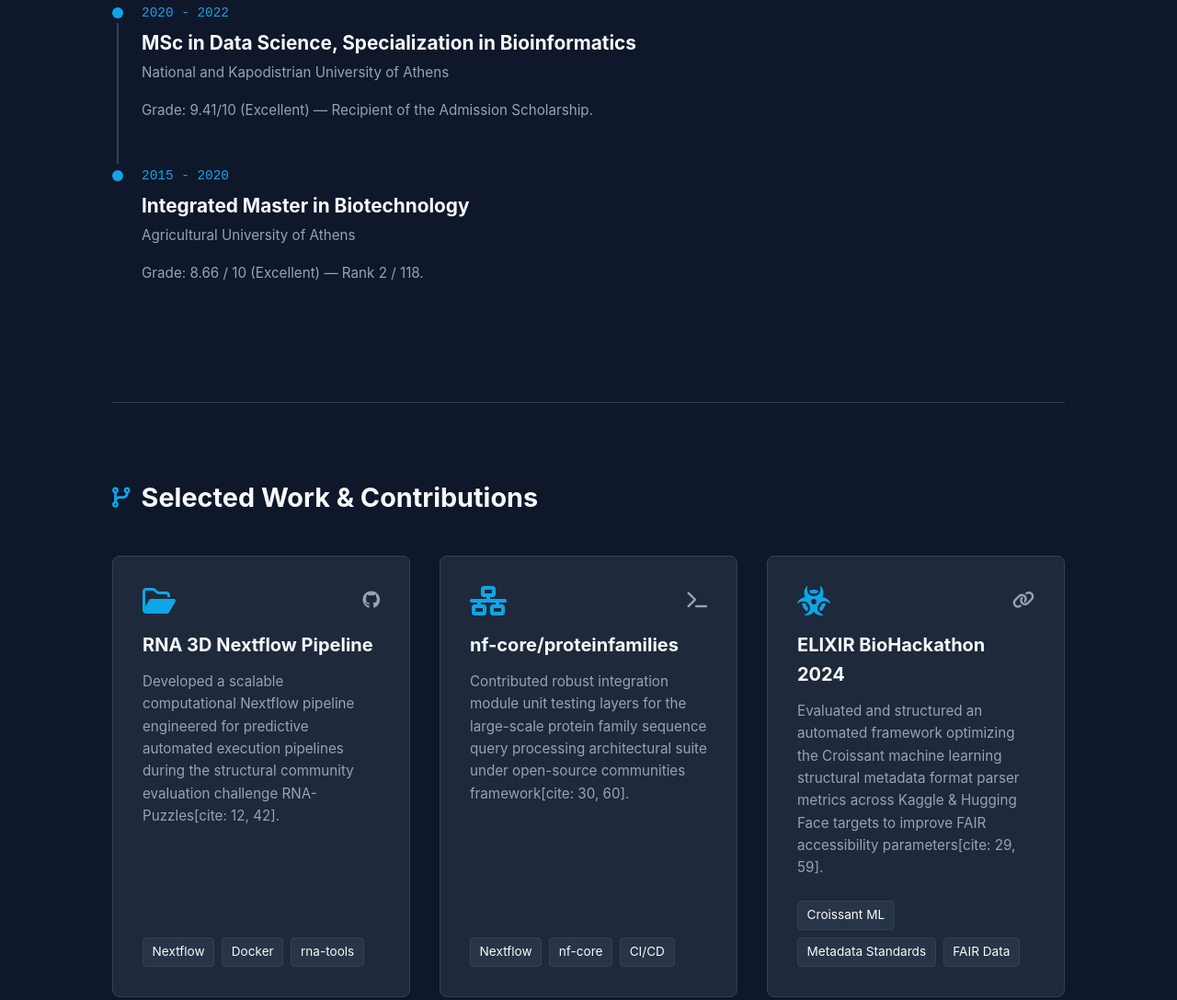
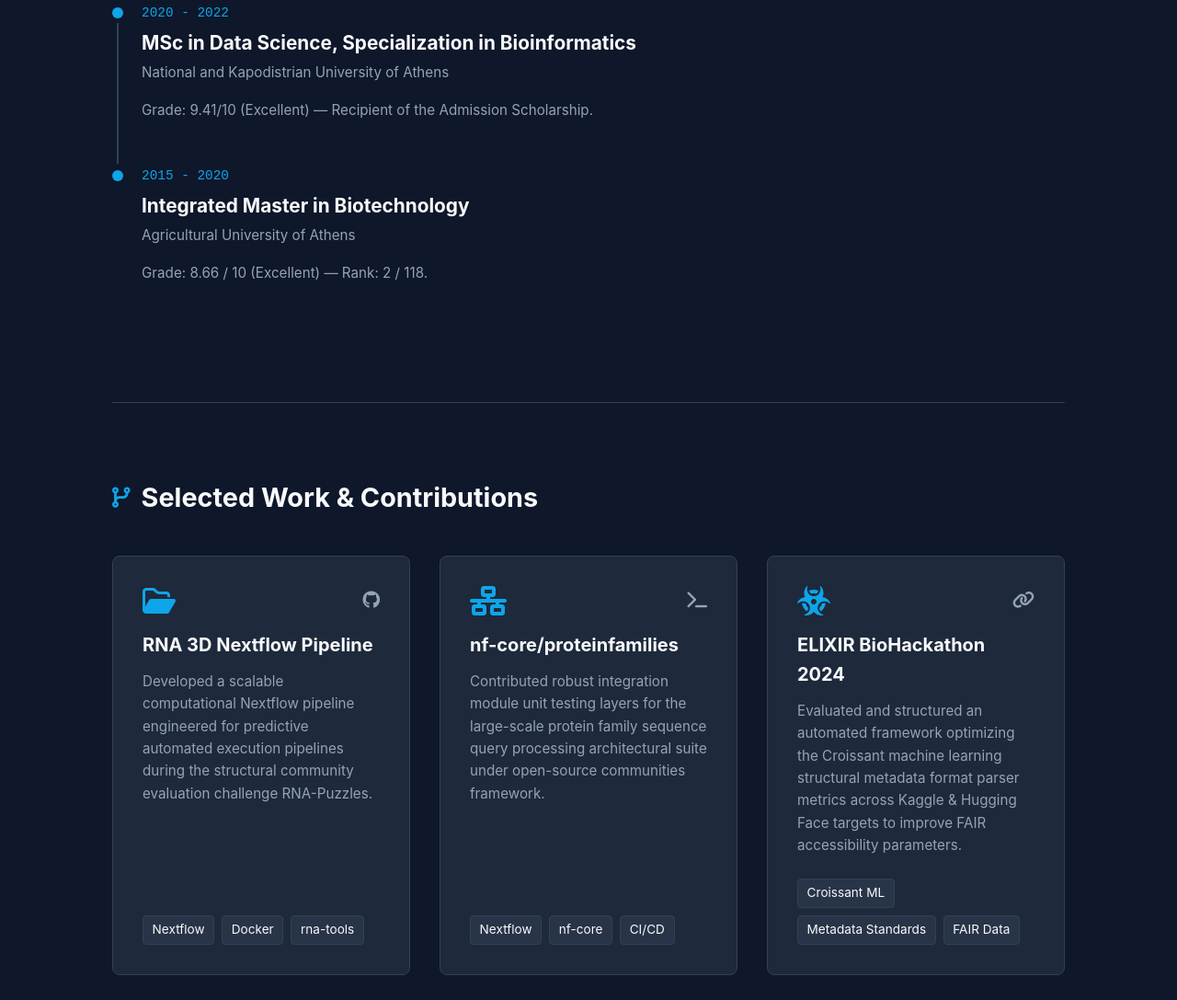
Before and after one commit to ReaKal/ReaKal.github.io, a plain HTML site: page index.html in a window 1280 px wide. Shown: the part 1664-2751 px from the top of the page at 92% size. Drawn offline with Linux system fonts and the light colour scheme.

Commit message:
Removed more generated cite placeholders in index.html

```diff
--- a/index.html
+++ b/index.html
@@ -442,7 +442,7 @@
                 <h1 class="hero-title">Rea Kalampaliki</h1>
                 <div class="hero-subtitle">Bioinformatician</div>
                 <p class="hero-bio">
-                    Bioinformatician with 3-year professional experience in research with focus on machine learning, RNA biology and structural bioinformatics. Skilled in modeling complex biological datasets and building scalable bioinformatics pipelines. Community-driven and passionate about contribute in R&D innovation.
+                    Bioinformatician with 3-year professional experience in research with focus on machine learning, RNA biology and structural bioinformatics. Skilled in modeling complex biological datasets and building scalable bioinformatics pipelines. Community-driven and passionate about contributing in bioinformatics R&D innovation.
                 </p>
                 <div class="hero-links">
                     <a href="mailto:r.kalampaliki@gmail.com" class="btn-icon" title="Email"><i class="fa-regular fa-envelope"></i></a>
@@ -513,7 +513,7 @@
                     <div class="institution">BSRC "Alexander Fleming" - Computational Biology Lab, Athens | Supervisor: Prof. Martin Reczko</div>
                     <div class="timeline-body">
                         <ul>
-                            <li>Developed machine learning models for RMSD estimation of RNA structures[cite: 10, 40].</li>
+                            <li>Developed machine learning models for RMSD estimation of RNA structures.</li>
                             <li>Deployed machine learning models on a Flask-based web service for RNA 3D prediction and scoring.</li>
                             <li>Developed a full Nextflow pipeline for RNA 3D modeling and competed in the global RNA-Puzzles challenge.</li>
                         </ul>
@@ -536,7 +536,7 @@
                     <h3 class="job-title">Integrated Master in Biotechnology</h3>
                     <div class="institution">Agricultural University of Athens</div>
                     <div class="timeline-body">
-                        <p style="color: var(--text-secondary); font-size: 0.95rem;">Grade: 8.66 / 10 (Excellent) — Rank 2 / 118.</p>
+                        <p style="color: var(--text-secondary); font-size: 0.95rem;">Grade: 8.66 / 10 (Excellent) — Rank: 2 / 118.</p>
                     </div>
                 </div>
             </div>
@@ -554,7 +554,7 @@
                             </div>
                         </div>
                         <h3>RNA 3D Nextflow Pipeline</h3>
-                        <p>Developed a scalable computational Nextflow pipeline engineered for predictive automated execution pipelines during the structural community evaluation challenge RNA-Puzzles[cite: 12, 42].</p>
+                        <p>Developed a scalable computational Nextflow pipeline engineered for predictive automated execution pipelines during the structural community evaluation challenge RNA-Puzzles.</p>
                     </div>
                     <div class="skill-tags">
                         <span class="tag">Nextflow</span>
@@ -572,7 +572,7 @@
                             </div>
                         </div>
                         <h3>nf-core/proteinfamilies</h3>
-                        <p>Contributed robust integration module unit testing layers for the large-scale protein family sequence query processing architectural suite under open-source communities framework[cite: 30, 60].</p>
+                        <p>Contributed robust integration module unit testing layers for the large-scale protein family sequence query processing architectural suite under open-source communities framework.</p>
                     </div>
                     <div class="skill-tags">
                         <span class="tag">Nextflow</span>
@@ -590,7 +590,7 @@
                             </div>
                         </div>
                         <h3>ELIXIR BioHackathon 2024</h3>
-                        <p>Evaluated and structured an automated framework optimizing the Croissant machine learning structural metadata format parser metrics across Kaggle &amp; Hugging Face targets to improve FAIR accessibility parameters[cite: 29, 59].</p>
+                        <p>Evaluated and structured an automated framework optimizing the Croissant machine learning structural metadata format parser metrics across Kaggle &amp; Hugging Face targets to improve FAIR accessibility parameters.</p>
                     </div>
                     <div class="skill-tags">
                         <span class="tag">Croissant ML</span>
```
